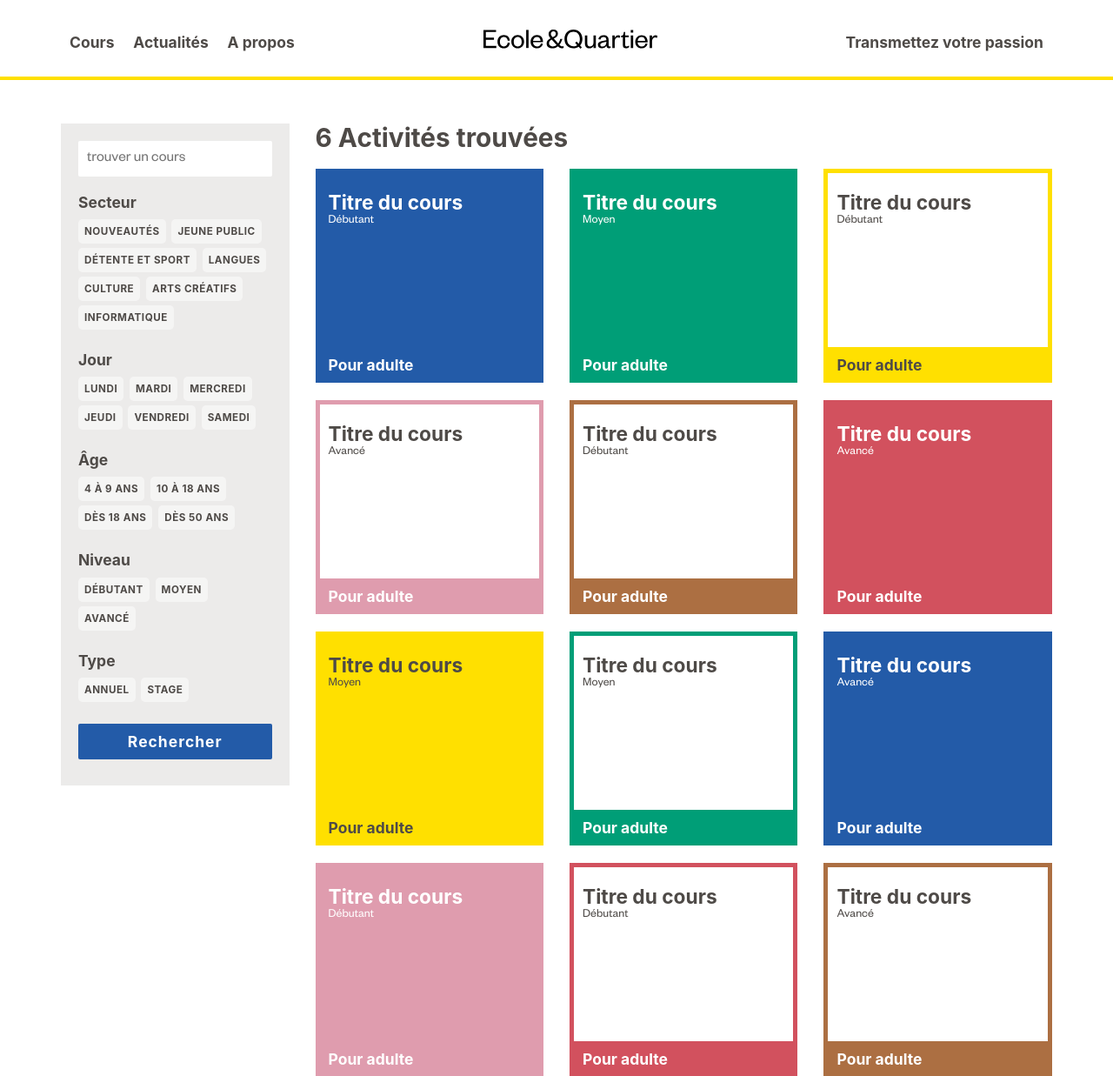
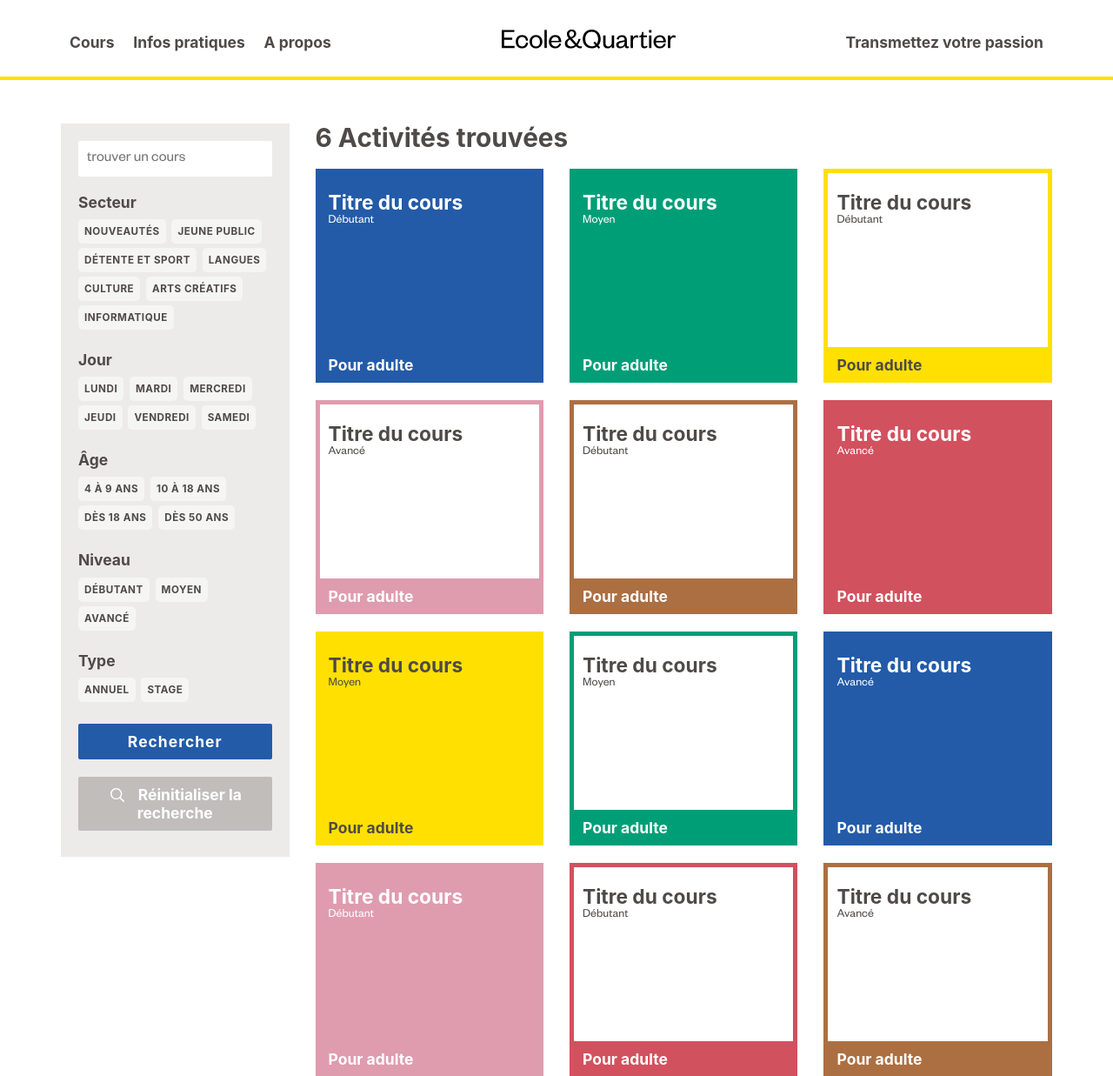
Before and after one commit to chillydesign/aeqv_static, a PHP site: page /search.php in a window 1280 px wide. Shown: the top 1237 px of the page at 87% size. Run offline with PHP 8.4, Linux system fonts and the light colour scheme; some web fonts are replaced.

Commit message:
add reset button

```diff
--- a/confirmation.php
+++ b/confirmation.php
@@ -22,7 +22,7 @@
                 <div class="col-sm-6">
 
                     <p>Merci, votre inscription est maintenant terminée ! </p>
-                    <p>Nous nous réjouissons de vos compter parmi nos participants.Un email de confirmation vous sera envoyé dès traitement de votre inscription par le secrétariat.</p>
+                    <p>Nous nous réjouissons de vos compter parmi nos participants. Un email de confirmation vous sera envoyé dès traitement de votre inscription par le secrétariat.</p>
                     <p>Pour toute autre information, contactez-nous au 022.388.24.44 de 8h30 à 12h00 ou par mail à l’adresse <a href="mailto:info@aeqv.ch">info@aeqv.ch</a>.</p>
                     <p>A bientôt !</p>
 
--- a/includes/header.php
+++ b/includes/header.php
@@ -16,7 +16,7 @@
             <nav>
                 <ul>
                     <li><a href="search.php">Cours</a></li>
-                    <li><a href="index.php">Actualités</a></li>
+                    <li><a href="index.php">Infos pratiques</a></li>
                     <li>
                         <a href="apropos.php">A propos</a>
                         <ul>
--- a/js/scripts.js
+++ b/js/scripts.js
@@ -47,6 +47,18 @@
         });
         // SLIDER
         // SLIDER
+
+
+        // SEARCH PAGE
+        // SEARCH PAGE
+        var $search_form = $*('#search_form');
+        $('#reset_filters').on('click', function(e){
+            e.preventDefault();
+            $('input', $search_form).val('').prop('checked' ,  false);
+
+        });
+        // SEARCH PAGE
+        // SEARCH PAGE
 
 
 
--- a/package.json
+++ b/package.json
@@ -23,7 +23,8 @@
         "gulp-minify": "^3.0.15",
         "gulp-sass": "^4.0.1",
         "gulp-watch": "^5.0.1",
-        "lodash": "^4.17.11"
+        "lodash": "^4.17.11",
+        "node-sass": "^4.12.0"
     },
     "browserslist": [
         "> 1%",
--- a/scss/style.scss
+++ b/scss/style.scss
@@ -588,3 +588,20 @@ a.lb-prev, a.lb-next {
 #map_container {
   height: 300px;
 }
+
+
+
+span.icon {
+    background:  no-repeat center center;
+    width: 20px;
+    background-size: contain;
+    height: 1rem;
+    display: inline-block;
+    position: relative;
+    top: 2px;
+    margin-right: 10px;
+    &.reset_icon {
+     background-image: url('../images/search.svg');
+
+    }
+}
--- a/scss/typography.scss
+++ b/scss/typography.scss
@@ -84,6 +84,7 @@ a {
         display: inline-block;
         padding: 10px 30px;
         background: $yellow;
+        text-align: center;
         color: $font_color;
         font-weight: bold;
         font-size: $font_size;
@@ -97,6 +98,12 @@ a {
         }
         &.margin_bottom {
             margin-bottom: 20px;
+        }
+
+        &.button_grey {
+            background-color: $medium_grey;
+
+            color: white;
         }
     }
 
--- a/scss/variables.scss
+++ b/scss/variables.scss
@@ -16,7 +16,7 @@ $font_stack: 'Founders Grotesk',   -apple-system, BlinkMacSystemFont, "Segoe UI"
 $black: #4e4a47;
 $font_color: $black;
 $dark_grey:  lighten($font_color, 15);
-$medium_grey:  lighten($font_color, 35);
+$medium_grey:  lighten($font_color, 45);
 $light_grey:  lighten($font_color, 63);
 
 
--- a/search.php
+++ b/search.php
@@ -9,7 +9,7 @@
 
                 <aside class="col-sm-3 sticky_on_desktop">
 
-                    <form action="search.php" >
+                    <form action="search.php" id="search_form">
                         <div class="search_section">
                             <input type="text" name="keyword" id="keyword" placeholder="trouver un cours" />
 
@@ -54,6 +54,13 @@
                         </div>
                         <div class="search_section">
                             <button type="submit" name="search_course">Rechercher</button>
+                        </div>
+
+                        <div class="search_section">
+                            <a href="#" id="reset_filters" class="button button_grey">
+                             <span class="icon reset_icon"></span>
+                             Réinitialiser la recherche
+                             </a>
                         </div>
 
 
```
Also changed, not shown: css/style.css, package-lock.json.
